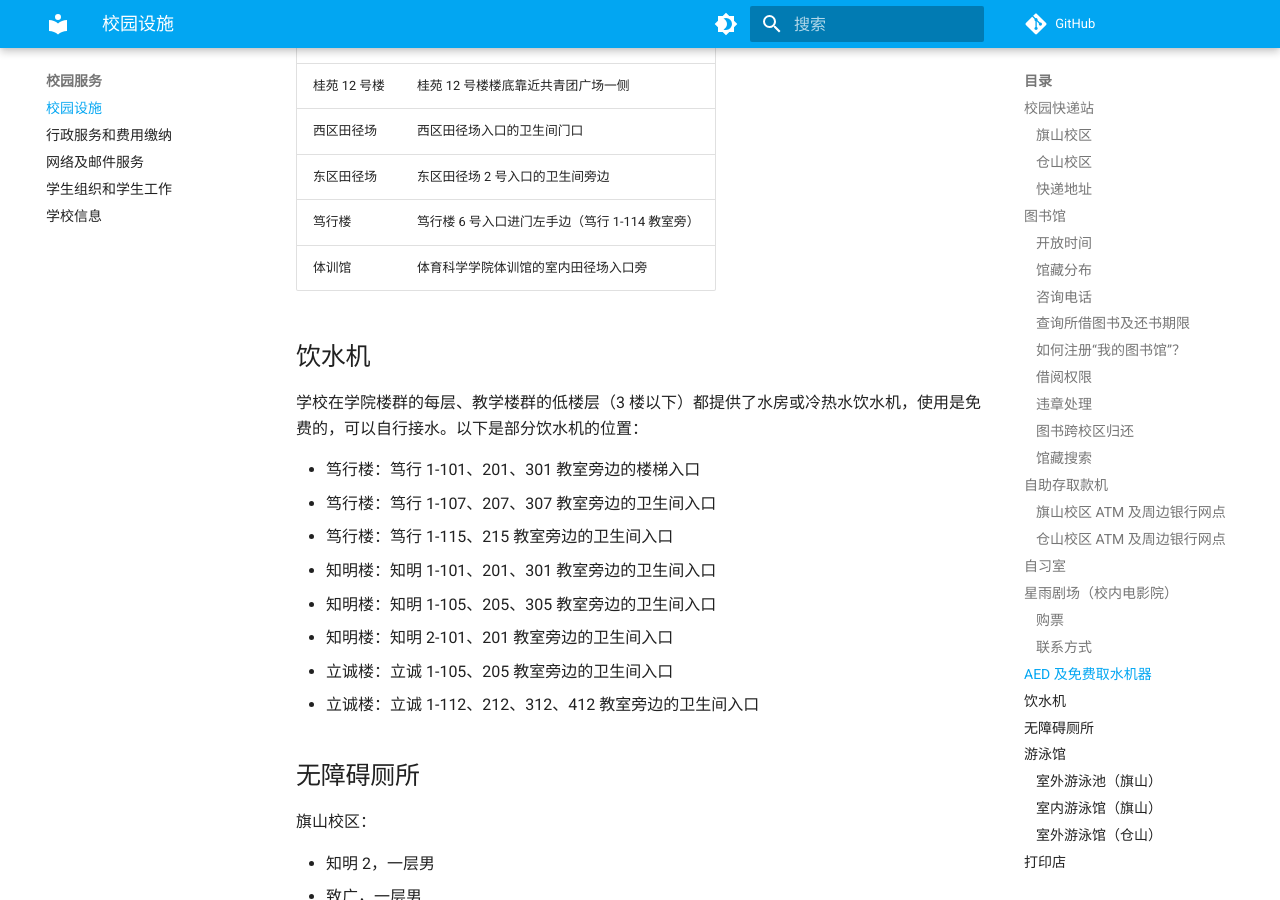
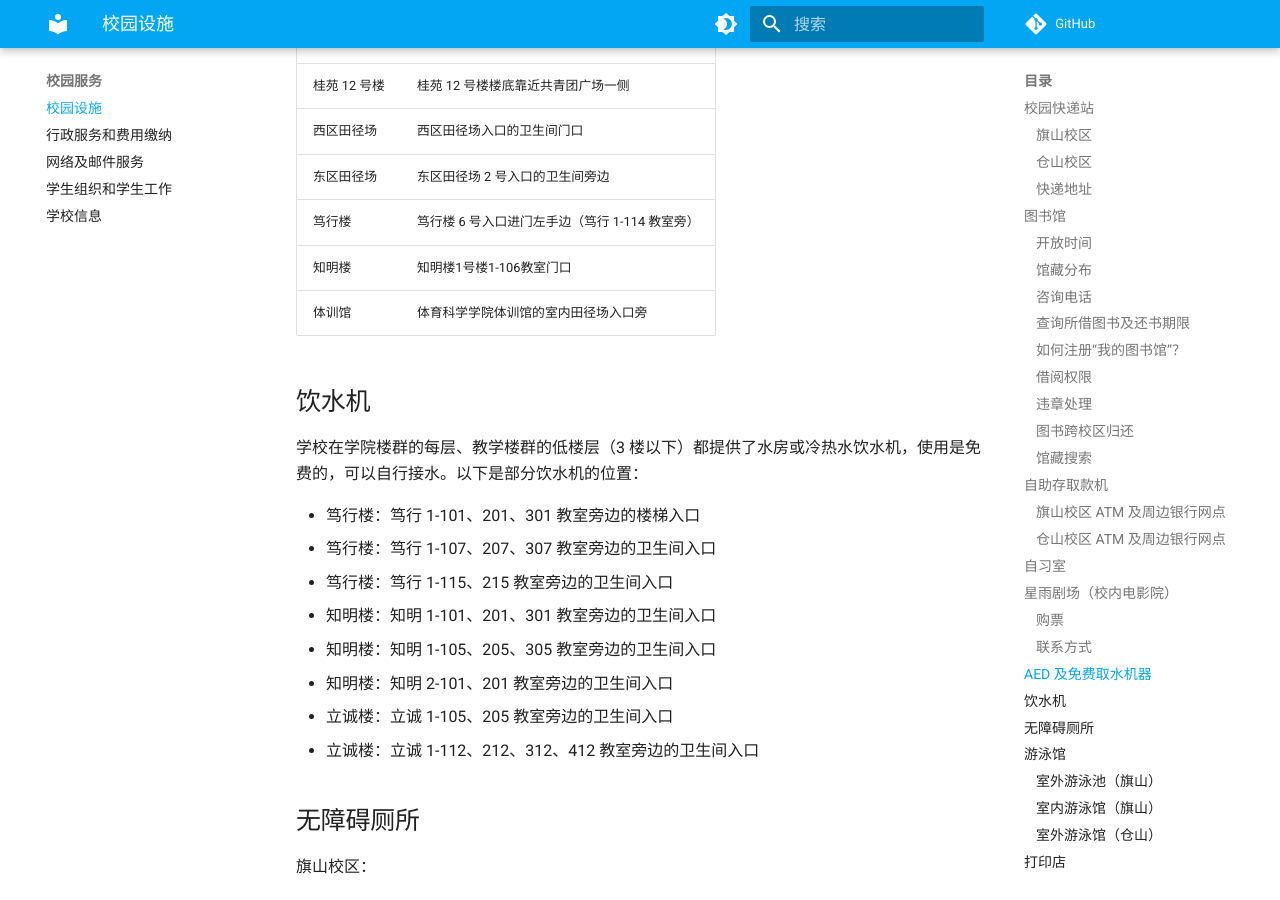
Before and after one commit to kanerty/FJNU-Wiki, an MkDocs documentation site: the page built from docs/service/facilities.md, in a window 1280 px wide and 900 px high, scrolled down 7254 px. Built offline with MkDocs 1.6.1 and Material for MkDocs 9.7.7, drawn with Linux system fonts in a browser that asks for light colours; comment, search, counter and statistics services are not loaded.

Commit message:
feat(service/facilities.md):新增了知明楼AED地点
在1号楼 1-106教室门口

```diff
--- a/docs/service/facilities.md
+++ b/docs/service/facilities.md
@@ -209,6 +209,7 @@ QQ 频道：福师大星雨剧场（频道号：bpb81o205o）
 | 西区田径场 | 西区田径场入口的卫生间门口 |
 | 东区田径场 | 东区田径场 2 号入口的卫生间旁边 |
 | 笃行楼 | 笃行楼 6 号入口进门左手边（笃行 1-114 教室旁） |
+|知明楼| 知明楼1号楼1-106教室门口|
 | 体训馆 | 体育科学学院体训馆的室内田径场入口旁 |
 
 ## 饮水机 {#water-dispensers}
```
